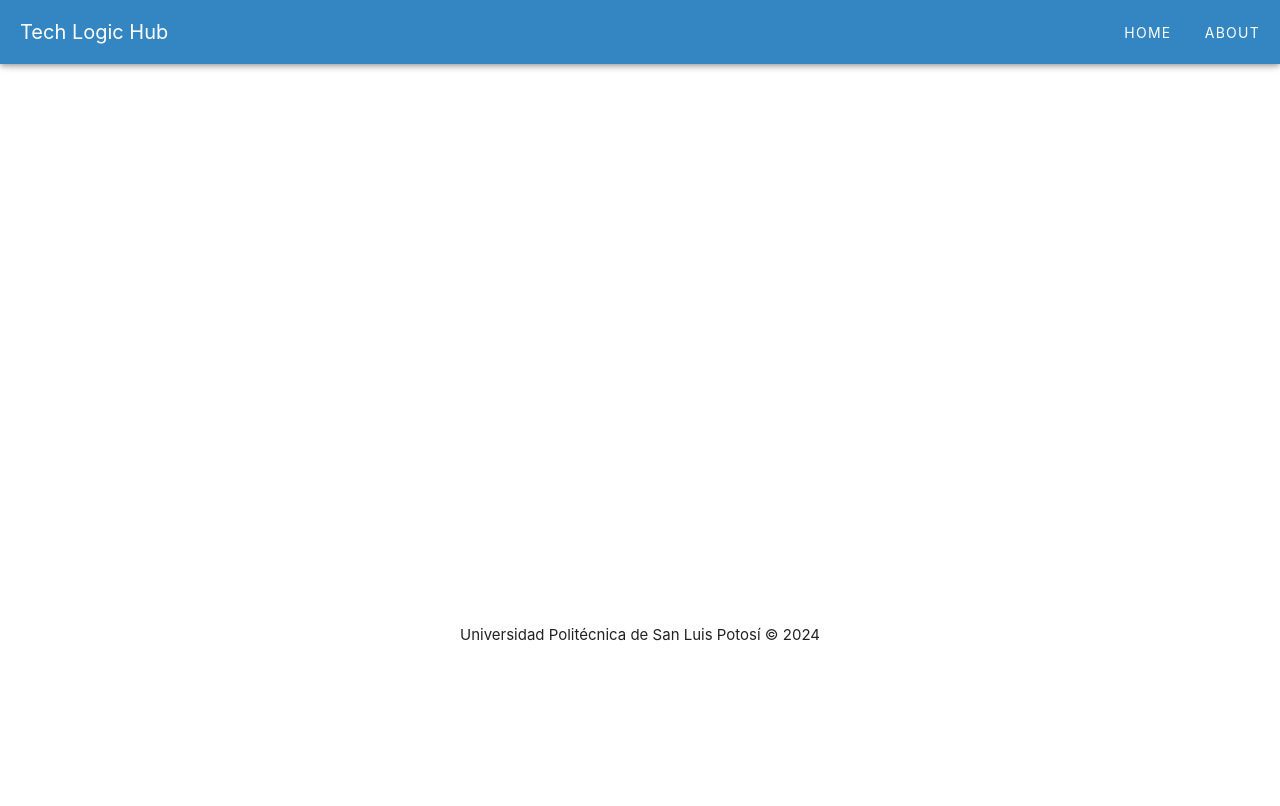
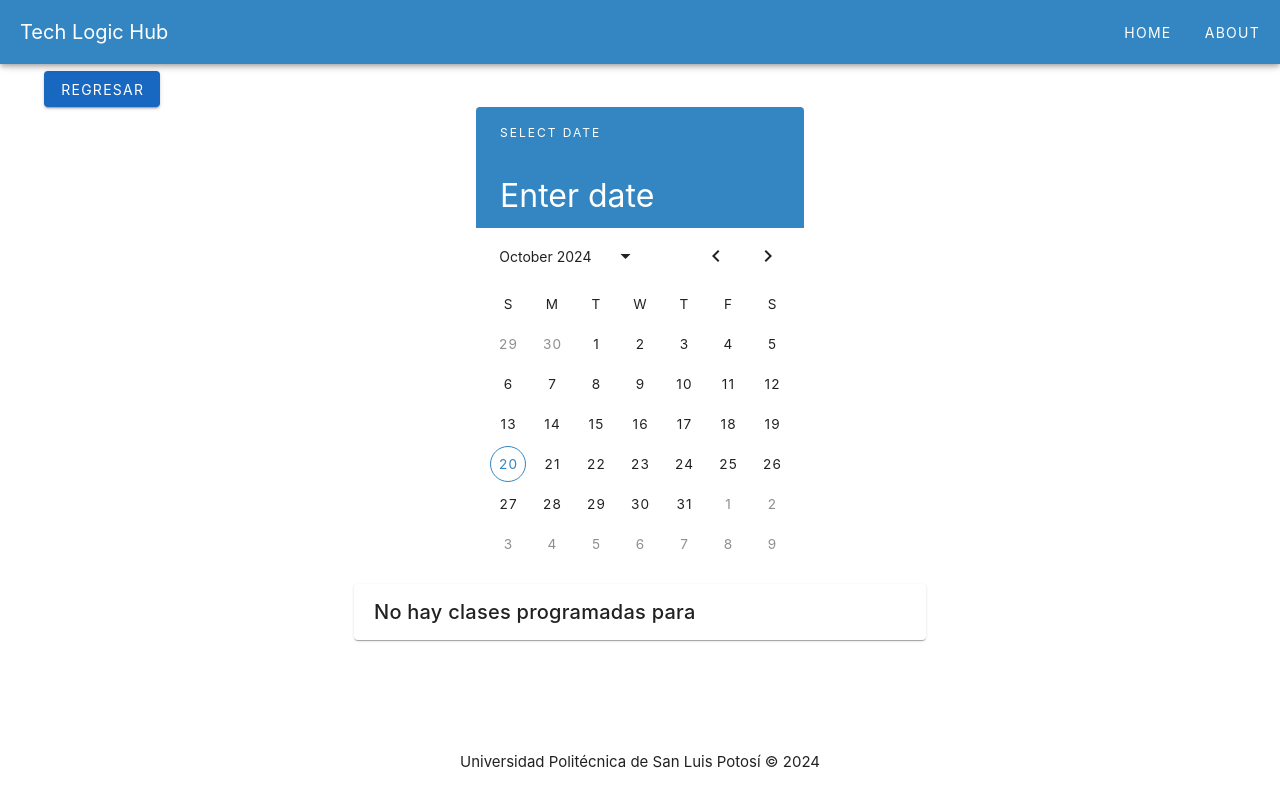
Before and after one commit to MiauRos/TechLogicHub, a Vue app: page /calendar in a window 1280 px wide. Shown: the top 806 px of the page. Built offline with nearby package versions, Linux system fonts and the light colour scheme.

Commit message:
feat:calendar screen

```diff
--- a/src/router/index.js
+++ b/src/router/index.js
@@ -24,6 +24,13 @@ const router = createRouter({
       // this generates a separate chunk (About.[hash].js) for this route
       // which is lazy-loaded when the route is visited.
       component: () => import('../views/MainView.vue'),
+    },{
+      path: '/calendar',
+      name: 'calendar',
+      // route level code-splitting
+      // this generates a separate chunk (About.[hash].js) for this route
+      // which is lazy-loaded when the route is visited.
+      component: () => import('../views/SelectionView.vue'),
     },
   ],
 })
--- a/src/views/MainView.vue
+++ b/src/views/MainView.vue
@@ -1,10 +1,8 @@
 <template>
   <v-container>
+    <!-- Carrusel con los cursos -->
     <v-carousel hide-delimiter-background show-arrows show-indicators>
-      <v-carousel-item
-        v-for="(card, index) in cards"
-        :key="index"
-      >
+      <v-carousel-item v-for="(card, index) in cards" :key="index">
         <v-card height="400" width="250" class="mx-auto">
           <!-- Imagen en la parte superior del Curso -->
           <v-img :src="card.image" height="200" />
@@ -12,11 +10,7 @@
           <v-card-title>{{ card.title }}</v-card-title>
           <v-card-text v-if="!card.overlay">{{ card.content }}</v-card-text>
 
-          <v-overlay
-            v-model="card.overlay"
-            class="align-center justify-center"
-            contained
-          >
+          <v-overlay v-model="card.overlay" class="align-center justify-center" contained>
             <v-card class="pa-4">
               <v-card-title>Detalles del Curso</v-card-title>
               <v-card-text>
@@ -31,16 +25,24 @@
           </v-overlay>
 
           <v-row justify="center" class="mt-auto" v-if="!card.overlay">
-            <v-btn class="mb-2" color="blue" @click="toggleOverlay(index)">
-              Más info
-            </v-btn>
-            <v-btn class="mb-2" color="success" @click="selectCourse(index)">
-              Seleccionar
-            </v-btn>
+            <v-btn class="mb-2" color="blue" @click="toggleOverlay(index)"> Más info </v-btn>
+            <v-btn class="mb-2" color="success" @click="selectCourse(index)"> Seleccionar </v-btn>
           </v-row>
         </v-card>
       </v-carousel-item>
     </v-carousel>
+
+    <!-- Botón flotante con icono de calendario -->
+    <v-btn
+      fab
+      dark
+      color="primary"
+      class="floating-btn"
+      @click="openCalendar"
+
+    >
+      <v-icon>mdi-calendar</v-icon>
+    </v-btn>
   </v-container>
 </template>
 
@@ -50,6 +52,7 @@ import img1 from '@/assets/circuitos.jpg';
 import img2 from '@/assets/fisica.jpg';
 import img3 from '@/assets/progra.jpg';
 import img4 from '@/assets/quimica.jpg';
+import router from '@/router/index.js'
 
 export default {
   data() {
@@ -105,6 +108,11 @@ export default {
       // Lógica para seleccionar el curso
       console.log(`Curso seleccionado: ${this.cards[index].title}`);
     },
+    openCalendar() {
+      // Aquí agregas la lógica para abrir el calendario o realizar la acción que quieras
+      console.log('Abriendo calendario...');
+      router.push("/calendar");
+    },
   },
 };
 </script>
@@ -119,4 +127,11 @@ export default {
 .mt-auto {
   margin-top: auto; /* Empuja el botón hacia la parte inferior */
 }
+
+/* Estilo del botón flotante */
+.floating-btn {
+  position: fixed;
+  bottom: 16px;
+  right: 16px;
+}
 </style>
--- /dev/null
+++ b/src/views/SelectionView.vue
@@ -0,0 +1,126 @@
+<template>
+  <v-container>
+    <!-- Botón para regresar -->
+    <v-row justify="start">
+      <v-btn color="primary" @click="goBack">Regresar</v-btn>
+    </v-row>
+
+    <!-- Calendario -->
+    <v-row justify="space-around">
+      <v-date-picker
+        color="#3386C1"
+        show-adjacent-months
+        v-model="selectedDate"
+        @input="checkClasses"
+      ></v-date-picker>
+    </v-row>
+
+    <!-- Si hay clases para la fecha seleccionada, se muestran aquí -->
+    <v-row justify="center" v-if="classesForDate.length > 0">
+      <v-col cols="12" md="6">
+        <v-card class="pa-4" outlined>
+          <v-card-title>
+            Clases para {{ selectedDateFormatted }}
+          </v-card-title>
+          <v-card-text>
+            <ul>
+              <li v-for="(clase, index) in classesForDate" :key="index">
+                <strong>{{ clase.subject }}</strong> con {{ clase.teacher }} a las {{ clase.time }}
+              </li>
+            </ul>
+          </v-card-text>
+        </v-card>
+      </v-col>
+    </v-row>
+
+    <!-- Si no hay clases programadas para la fecha seleccionada -->
+    <v-row justify="center" v-else>
+      <v-col cols="12" md="6">
+        <v-card class="pa-1" outlined>
+          <v-card-title>
+            No hay clases programadas para {{ selectedDateFormatted }}
+          </v-card-title>
+        </v-card>
+      </v-col>
+    </v-row>
+  </v-container>
+</template>
+
+<script>
+import router from '@/router/index.js'
+
+export default {
+  data() {
+    return {
+      // Fecha seleccionada en el calendario
+      selectedDate: null,
+      // Clases simuladas con fechas como cadenas en formato 'YYYY-MM-DD'
+      classes: [
+        {
+          date: '2024-10-21',
+          subject: 'Circuitos',
+          teacher: 'Profesor Pérez',
+          time: '09:00 AM - 10:30 AM',
+        },
+        {
+          date: '2024-10-21',
+          subject: 'Programación',
+          teacher: 'Profesora López',
+          time: '11:00 AM - 12:30 PM',
+        },
+        {
+          date: '2024-10-22',
+          subject: 'Matemáticas',
+          teacher: 'Profesor García',
+          time: '01:00 PM - 02:30 PM',
+        },
+      ],
+      // Almacena las clases que se muestran según la fecha seleccionada
+      classesForDate: [],
+    };
+  },
+  computed: {
+    // Formatea la fecha seleccionada para mostrarla correctamente
+    selectedDateFormatted() {
+      return this.selectedDate
+        ? new Date(this.selectedDate).toLocaleDateString()
+        : '';
+    },
+  },
+  methods: {
+    // Verifica si hay clases programadas para la fecha seleccionada
+    checkClasses() {
+      console.log('Fecha seleccionada:', this.selectedDate);
+
+      if (this.selectedDate) {
+        const selectedDateStr = this.formatDate(this.selectedDate);
+        console.log('Fecha seleccionada (formateada):', selectedDateStr);
+
+        this.classesForDate = this.classes.filter((clase) => {
+          console.log('Comparando con clase:', clase.date);
+          return clase.date === selectedDateStr;
+        });
+        console.log('Clases encontradas:', this.classesForDate);
+      }
+    },
+    // Función para formatear la fecha a 'YYYY-MM-DD'
+    formatDate(date) {
+      const d = new Date(date);
+      let month = '' + (d.getMonth() + 1);
+      let day = '' + d.getDate();
+      const year = d.getFullYear();
+
+      if (month.length < 2) month = '0' + month;
+      if (day.length < 2) day = '0' + day;
+
+      return [year, month, day].join('-');
+    },
+    // Función para regresar a la página anterior
+    goBack() {
+      router.push("/home") // Navega hacia la página anterior en el historial
+    },
+  },
+};
+</script>
+
+<style scoped></style>
```
